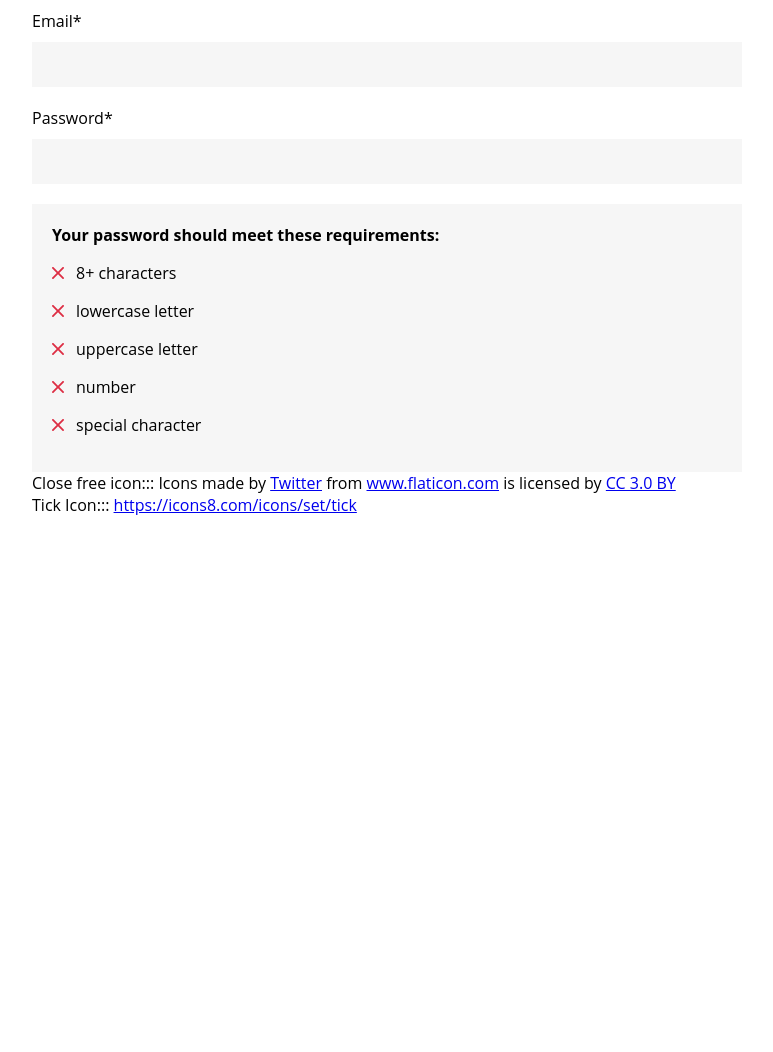
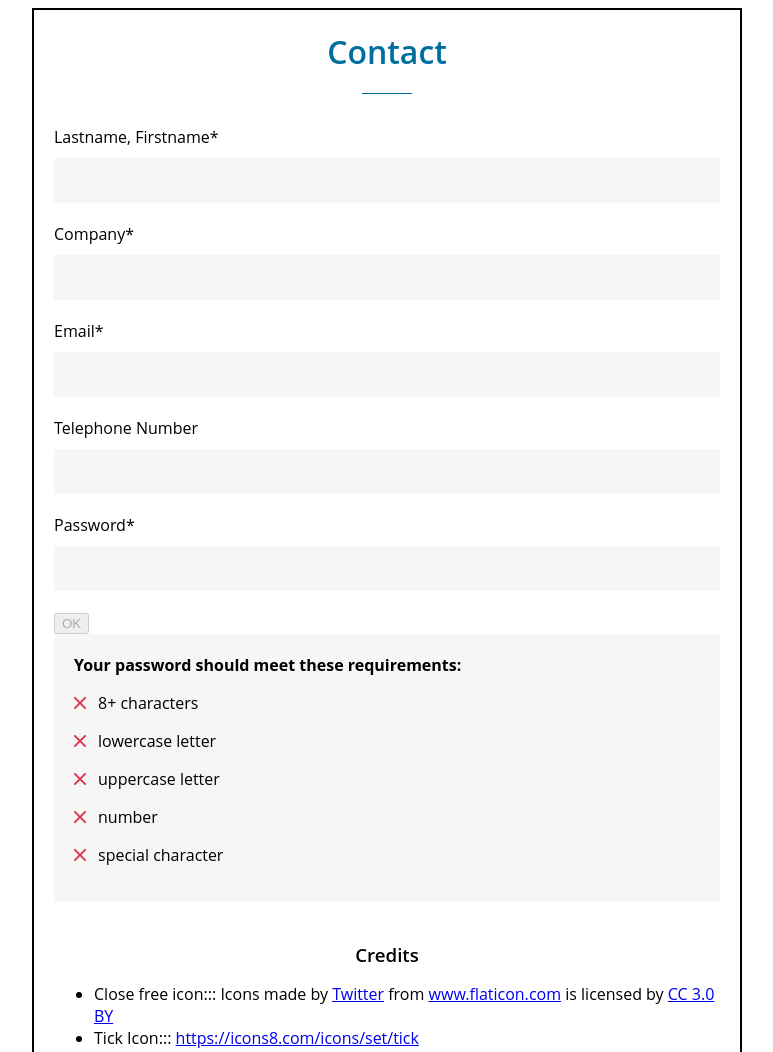
Before and after one commit to madhurikulkarni/passwordMeter, a website: page index.html in a window 1280 px wide. Shown: the top 1052 px of the page, without its empty margins (253-1026 px from the left). Before the commit the page ends 800 px from the top, so only its background shows below. Drawn offline with Linux system fonts and the light colour scheme.

Commit message:
Valid Message CSS

```diff
--- a/files/scss/_forms.scss
+++ b/files/scss/_forms.scss
@@ -4,7 +4,6 @@
   input[type=email],
   input[type=tel],
   input[type=number],
-  input[type=search],
   textarea {
     width: 100%;
     background: white;
--- a/files/scss/layout.scss
+++ b/files/scss/layout.scss
@@ -38,16 +38,29 @@ h1, h2, h3, h4, h5, h6 {
   font-family: 'Open Sans', sans-serif;
   margin: 0;
 }
-
-.invisible{
-  display:none;
+h1{
+  color: $color-accent;
+  &:after{
+    content: ' ';
+    display: block;
+    border-bottom: 1px solid $color-accent;
+    width: 50px;
+    margin: 20px auto 30px;
+  }
 }
-
+.centered{
+  text-align: center;
+}
+.mod_article{
+  border:2px solid #000;
+  padding:20px;
+}
 //Message Box //
 
 .message{
   background: $color-form-background;
   padding: 20px;
+  margin-bottom:40px;
   p{
     &:before{
       content:url("../images/icons/close.svg");
@@ -55,5 +68,12 @@ h1, h2, h3, h4, h5, h6 {
       margin-right: 12px;
       display: inline-block;
     }
+    &.valid{
+      &:before{
+        content:url("../images/icons/icons8-checkmark.svg");
+        margin-right: 12px;
+        display: inline-block;
+      }
+    }
   }
 }
--- a/index.html
+++ b/index.html
@@ -14,29 +14,47 @@
 <body>
 <div class="container">
     <div class="col-md-8 offset-md-2 col-12">
-        <form class="formbody">
+        <div class="mod_article">
+            <h1 class="centered">Contact</h1>
+        <form class="formbody" id="signUpForm">
+            <div class="widget-text">
+                <label for="name">Lastname, Firstname<span>*</span></label>
+                <input type="text" name="name" id="name" class="text" value="" required="">
+            </div>
+            <div class="widget-text">
+                <label for="company">Company<span>*</span></label>
+                <input type="text" name="name" id="company" class="text" value="" required="">
+            </div>
             <div class="widget-text">
                 <label for="email">Email<span>*</span></label>
-                <input type="text" name="name" id="email" class="text" value="" required="">
+                <input type="email" name="name" id="email" class="text" value="" required="">
+            </div>
+            <div class="widget-text">
+                <label for="number">Telephone Number</label>
+                <input type="text" name="name" id="number" class="text" value="" required="">
             </div>
             <div class="widget-text">
                 <label for="password">Password<span>*</span></label>
-                <input type="text" name="name" id="password" class="text" value="" required="">
+                <input type="text" name="name" id="password" class="text" value="" required="" onkeyup="pwdCheck()">
             </div>
+            <button id="submitButton" disabled>OK</button>
         </form>
         <div class="message">
             <h4><strong>Your password should meet these requirements:</strong></h4>
-            <p>8+ characters</p>
-            <p>lowercase letter</p>
-            <p>uppercase letter</p>
-            <p>number</p>
-            <p>special character</p>
+            <p id="length_character">8+ characters</p>
+            <p id="lowercase">lowercase letter</p>
+            <p id="uppercase">uppercase letter</p>
+            <p id="numeric">number</p>
+            <p id="special_char">special character</p>
         </div>
         <div class="credits">
-            <div><span>Close free icon:::</span> Icons made by <a href="https://www.flaticon.com/authors/twitter" title="Twitter">Twitter</a> from <a href="https://www.flaticon.com/" 			    title="Flaticon">www.flaticon.com</a> is licensed by <a href="http://creativecommons.org/licenses/by/3.0/" 			    title="Creative Commons BY 3.0" target="_blank">CC 3.0 BY</a></div>
-            <div><span>Tick Icon:::</span> <a href="https://icons8.com/icons/set/tick" title="icons8.com">https://icons8.com/icons/set/tick</a></div>
-
+            <h3 class="centered">Credits</h3>
+            <ul>
+            <li><span>Close free icon:::</span> Icons made by <a href="https://www.flaticon.com/authors/twitter" title="Twitter">Twitter</a> from <a href="https://www.flaticon.com/" 			    title="Flaticon">www.flaticon.com</a> is licensed by <a href="http://creativecommons.org/licenses/by/3.0/" title="Creative Commons BY 3.0" target="_blank">CC 3.0 BY</a></li>
+            <li><span>Tick Icon:::</span> <a href="https://icons8.com/icons/set/tick" title="icons8.com">https://icons8.com/icons/set/tick</a></li>
+            </ul>
         </div>
+    </div>
     </div>
 </div>
 
```
Also changed, not shown: files/css/main.css.
